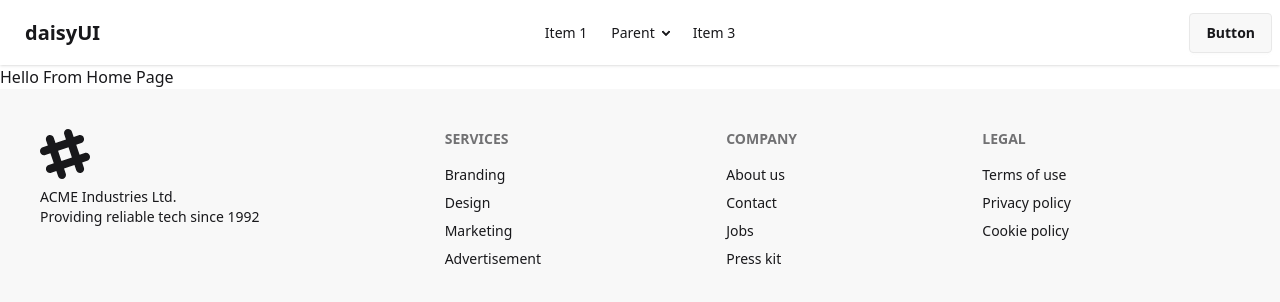
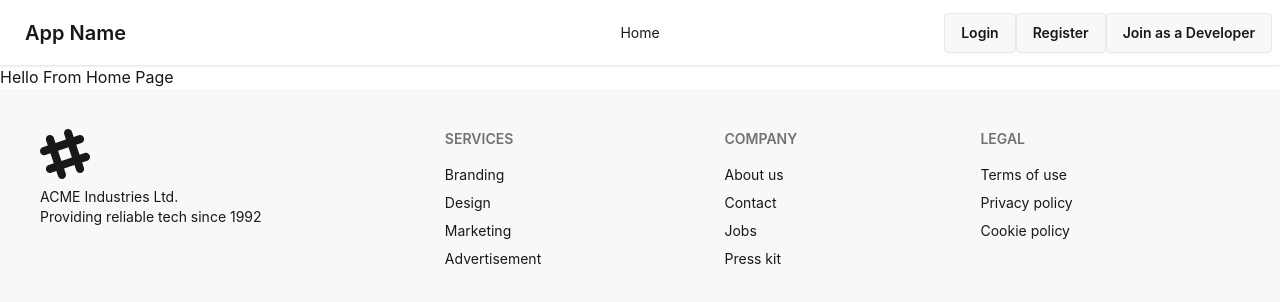
Before and after one commit to jihanurrahman33/CoinTasker---Micro-Tasking-Platform-Client, a React (Vite) app: page / in a window 1280 px wide. Shown: the top 302 px of the page. Built offline with nearby package versions, Linux system fonts and the light colour scheme.

Commit message:
feat: Refactor NavBar with `react-router` links and authentication buttons, update theme colors and font, and add requirement document.

```diff
--- a/src/components/shared/NavBar/NavBar.jsx
+++ b/src/components/shared/NavBar/NavBar.jsx
@@ -1,6 +1,14 @@
 import React from "react";
+import { Link } from "react-router";
 
 const NavBar = () => {
+  const links = (
+    <>
+      <li>
+        <Link to="/">Home</Link>
+      </li>
+    </>
+  );
   return (
     <header>
       <div className="navbar bg-base-100 shadow-sm">
@@ -27,52 +35,24 @@ const NavBar = () => {
               tabIndex="-1"
               className="menu menu-sm dropdown-content bg-base-100 rounded-box z-1 mt-3 w-52 p-2 shadow"
             >
-              <li>
-                <a>Item 1</a>
-              </li>
-              <li>
-                <a>Parent</a>
-                <ul className="p-2">
-                  <li>
-                    <a>Submenu 1</a>
-                  </li>
-                  <li>
-                    <a>Submenu 2</a>
-                  </li>
-                </ul>
-              </li>
-              <li>
-                <a>Item 3</a>
-              </li>
+              {links}
             </ul>
           </div>
-          <a className="btn btn-ghost text-xl">daisyUI</a>
+          <a className="btn btn-ghost text-xl">App Name</a>
         </div>
         <div className="navbar-center hidden lg:flex">
-          <ul className="menu menu-horizontal px-1">
-            <li>
-              <a>Item 1</a>
-            </li>
-            <li>
-              <details>
-                <summary>Parent</summary>
-                <ul className="p-2 bg-base-100 w-40 z-1">
-                  <li>
-                    <a>Submenu 1</a>
-                  </li>
-                  <li>
-                    <a>Submenu 2</a>
-                  </li>
-                </ul>
-              </details>
-            </li>
-            <li>
-              <a>Item 3</a>
-            </li>
-          </ul>
+          <ul className="menu menu-horizontal px-1">{links}</ul>
         </div>
         <div className="navbar-end">
-          <a className="btn">Button</a>
+          <Link to="/login" className="btn">
+            Login
+          </Link>
+          <Link to="/register" className="btn">
+            Register
+          </Link>
+          <Link to="/join" className="btn">
+            Join as a Developer
+          </Link>
         </div>
       </div>
     </header>
--- a/src/index.css
+++ b/src/index.css
@@ -1,8 +1,15 @@
 @import "tailwindcss";
+@import url('https://fonts.googleapis.com/css2?family=Inter:wght@100..900&display=swap');
+
 @plugin "daisyui";
+
 @plugin "daisyui/theme" {
   name: "light";
   default: true;
-  --color-primary: blue;
-  --color-secondary: teal;
+  --color-primary: #3C6E1F;
+  --color-secondary: #B45F06;
 }
+
+@theme {
+  --font-sans: "Inter", sans-serif;
+}
```
Also changed, not shown: 1 other file (tests, documents, lock files or other folders).
